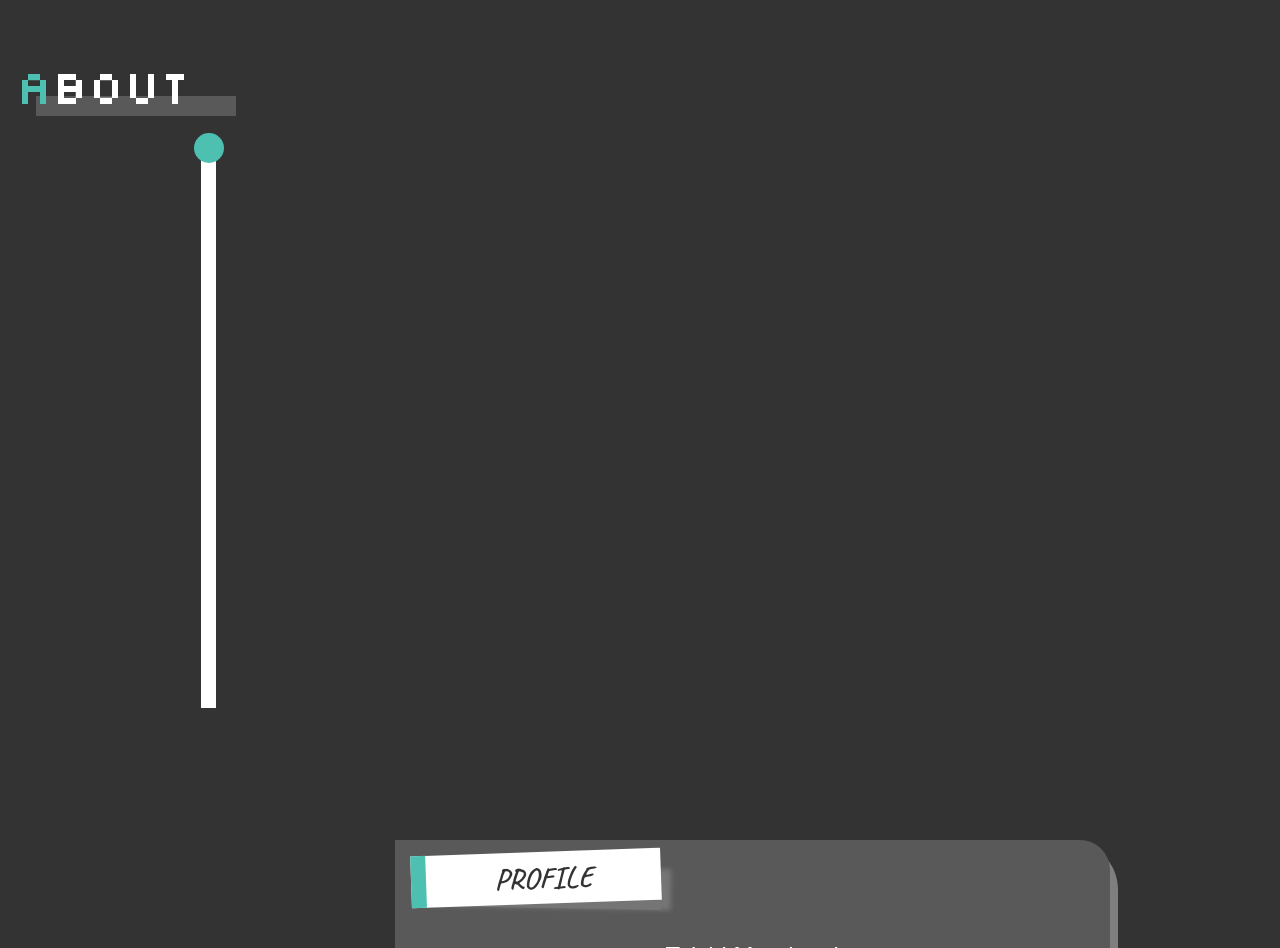
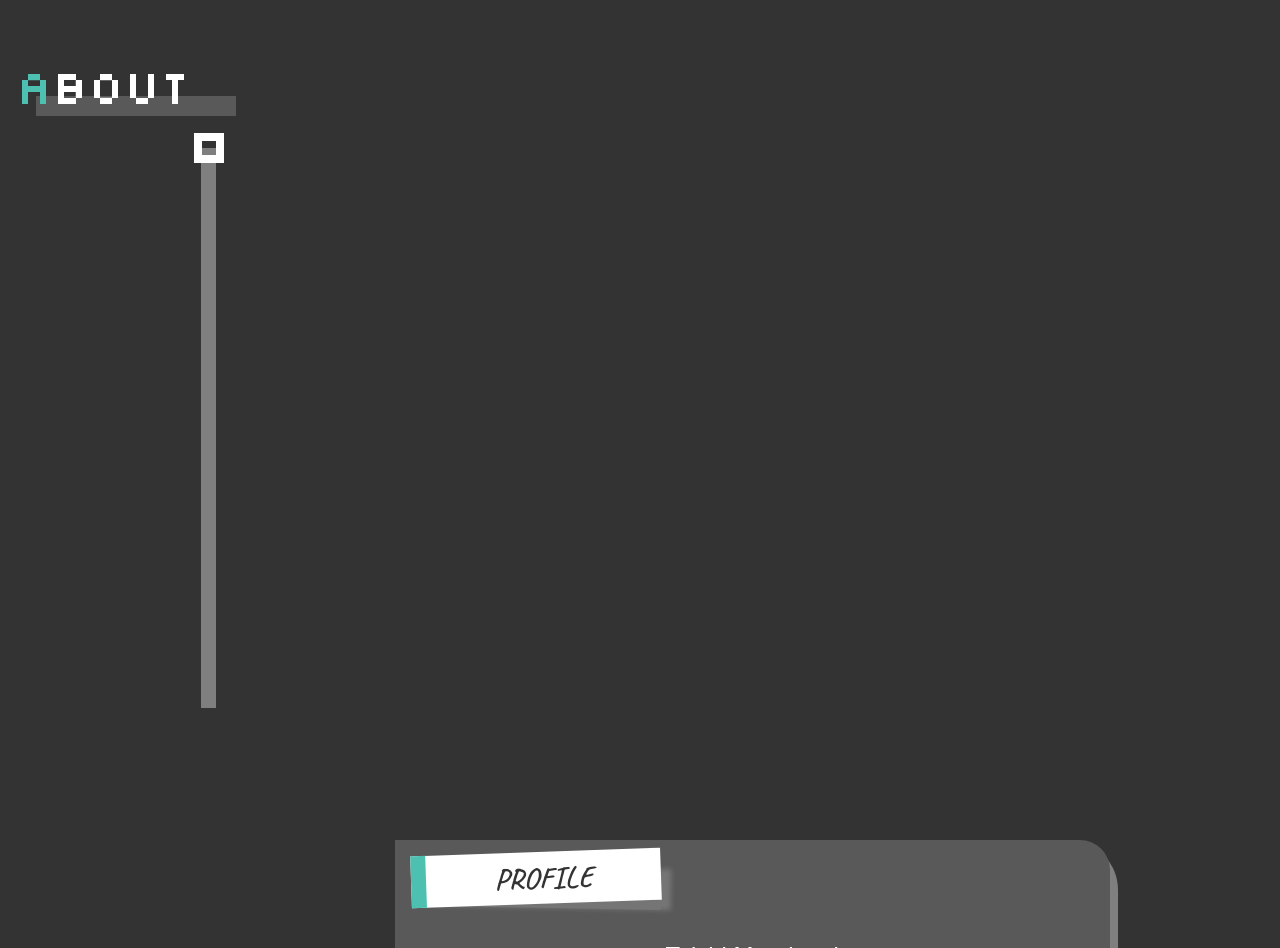
Before and after one commit to taichimurakami-github/taichimurakami-portfolio-2023, a Next.js app: page / in a window 1280 px wide. Shown: the part 1040-1988 px from the top of the page. Built offline with nearby package versions, Linux system fonts and the light colour scheme; a web font is replaced by a local one.

Commit message:
Update styles

```diff
--- a/components/containers/DraggerAreaContainer.tsx
+++ b/components/containers/DraggerAreaContainer.tsx
@@ -56,7 +56,7 @@ export default function DraggerAreaContainer(props: {
 
   return (
     <div
-      className="relative bg-white cursor-pointer"
+      className="relative bg-dark-gray-3 cursor-pointer"
       style={wrapperStyles}
       ref={wrapperRef}
     >
@@ -73,7 +73,7 @@ export default function DraggerAreaContainer(props: {
           return (
             <div
               key={`draggerActiveArea_${i}`}
-              className="bg-salmon-1"
+              className="bg-emerald-1"
               style={{
                 width: horizontal ? 100 / props.contents.length + '%' : '100%',
                 height: !horizontal
@@ -110,7 +110,7 @@ export default function DraggerAreaContainer(props: {
           return (
             <p
               key=""
-              className="relative p-2 select-none bg-emerald-1 rounded-md"
+              className="relative p-2 select-none bg-emerald-1"
               style={{
                 display:
                   activeProgressRate_min < _draggerProgressRate &&
@@ -127,7 +127,7 @@ export default function DraggerAreaContainer(props: {
       </div>
 
       <div
-        className={`absolute rounded-full bg-emerald-1 -translate-x-1/2 -translate-y-1/2`}
+        className={`absolute  border-8 border-white -translate-x-1/2 -translate-y-1/2`}
         style={_draggerStyles}
         ref={draggerRef}
       ></div>
```
